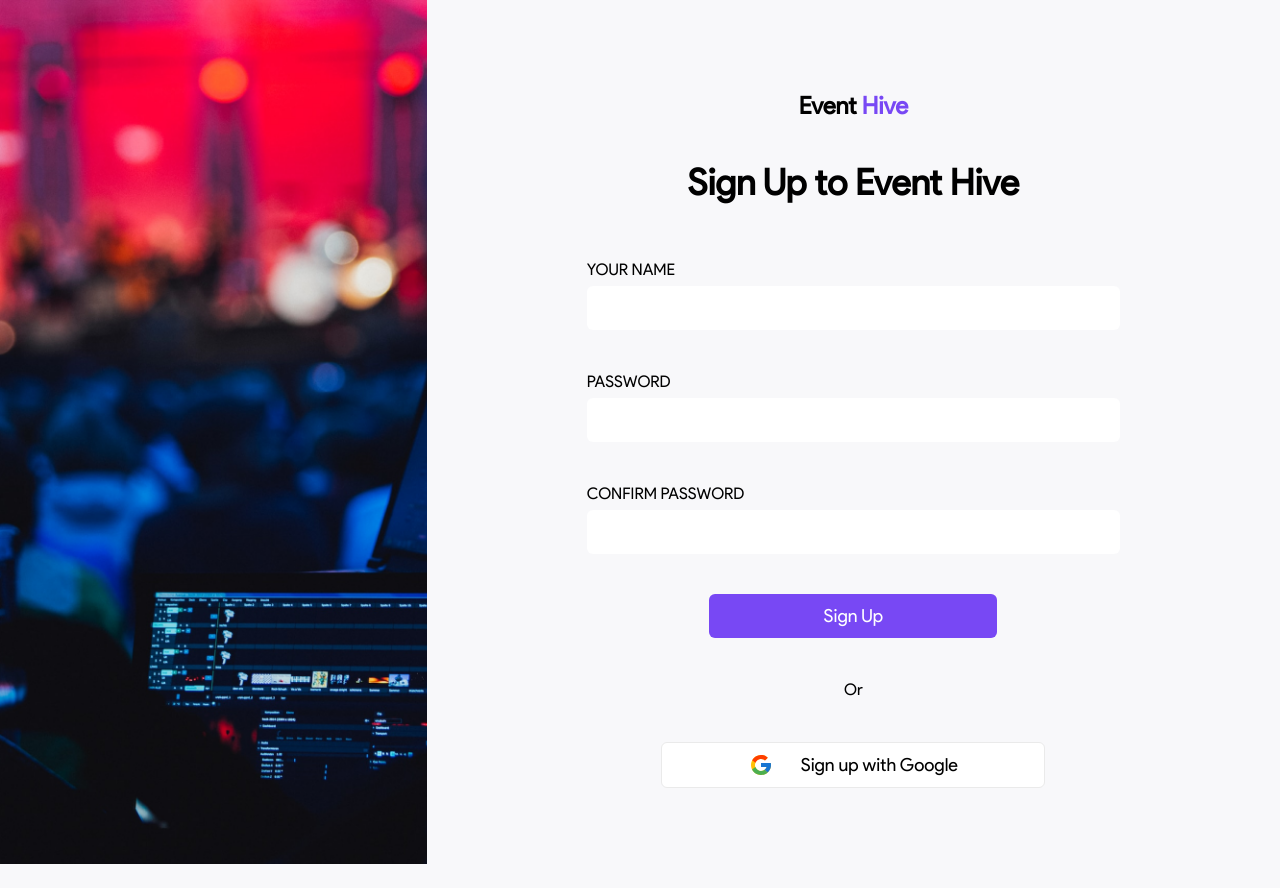
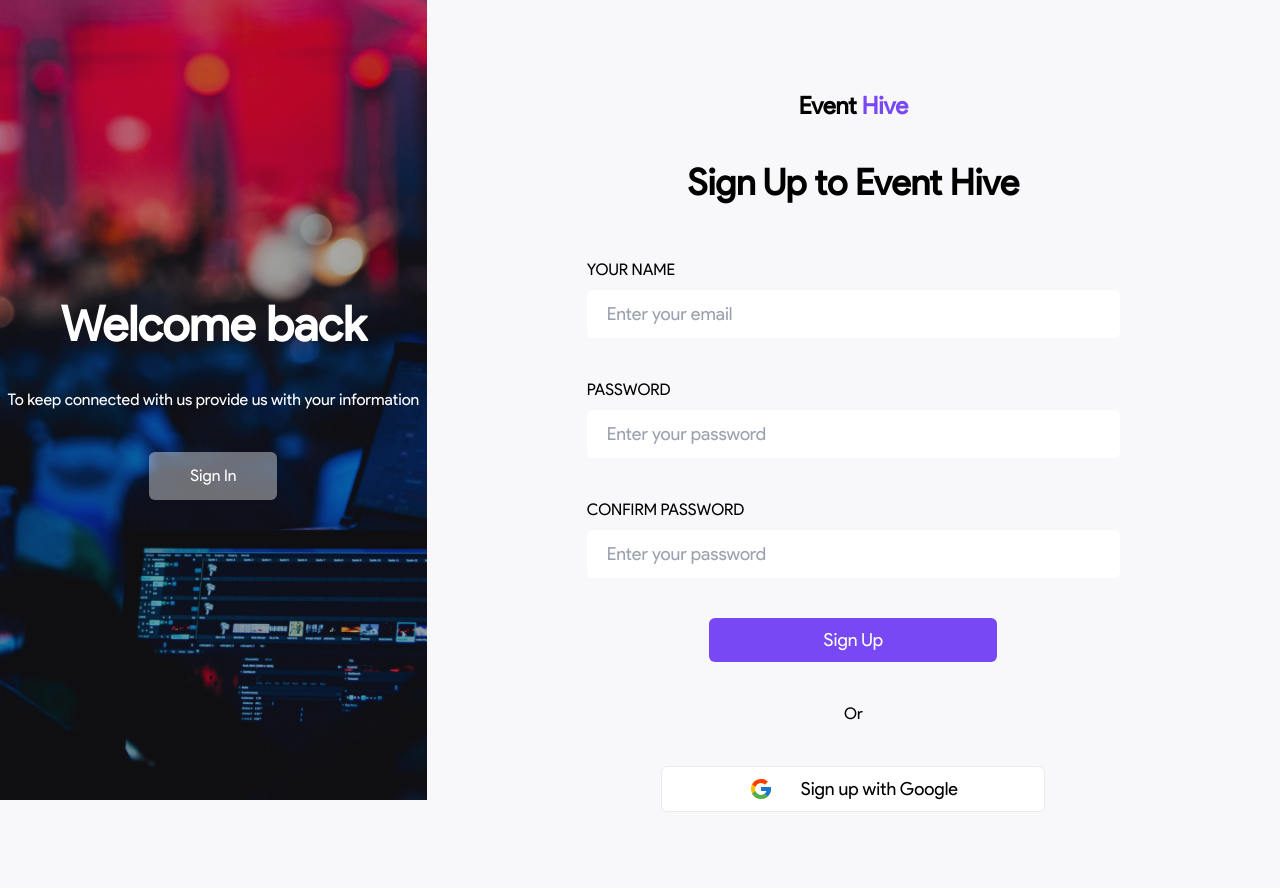
Before and after one commit to PatMiracle/EventHive, a React (Vite) app: page /signup in a window 1280 px wide. Before the commit the page ends 864 px from the top, so only its background shows below. Built offline with nearby package versions, Linux system fonts and the light colour scheme.

Commit message:
worked on login and sign up pages

```diff
--- a/src/pages/Login.jsx
+++ b/src/pages/Login.jsx
@@ -1,7 +1,100 @@
-import React from 'react'
+import React, { useRef, useState } from 'react'
+import Logo from '../components/Logo'
+import { FcGoogle } from 'react-icons/fc'
+import { Link } from 'react-router-dom'
+
+const email_regex = /^\w+([\\.-]?\w+)*@\w+([\\.-]?\w+)*(\.\w{2,3})+$/
 
 const Login = () => {
-  return <div>Login</div>
+  const [email, setEmail] = useState('')
+  const [pswd, setPswd] = useState('')
+
+  const emailRef = useRef(null)
+  const pswdRef = useRef(null)
+
+  const validateInputs = () => {
+    if (!email_regex.test(email)) {
+      emailRef.current.focus()
+      return false
+    } else if (pswd.length < 8) {
+      pswdRef.current.focus()
+      return false
+    } else {
+      return true
+    }
+  }
+
+  const handleSubmit = (e) => {
+    e.preventDefault()
+    validateInputs()
+  }
+
+  return (
+    <div>
+      <main className="px-40 absolute w-2/3 pt-[7%] pb-5 inline-block">
+        <div className="text-center">
+          <Logo size="text-2xl" />
+          <h2 className="text-4xl font-bold mt-10">Sign In to Event Hive</h2>
+        </div>
+        <form onSubmit={handleSubmit} className="flex flex-col gap-10 py-14">
+          {/* email */}
+          <div>
+            <label className="block" htmlFor="name">
+              YOUR EMAIL
+            </label>
+            <input
+              type="text"
+              id="name"
+              autoComplete="off"
+              onChange={(e) => setName(e.target.value)}
+              className="w-full px-5 py-[10px] mt-2 rounded-md text-lg"
+              placeholder="Enter your mail"
+              ref={emailRef}
+            />
+          </div>
+          {/* password */}
+          <div>
+            <div className="flex justify-between">
+              <label htmlFor="password">PASSWORD</label>
+              <Link className="text-grey600">Forgot Password?</Link>
+            </div>
+
+            <input
+              type="password"
+              id="password"
+              onChange={(e) => setPswd(e.target.value)}
+              className="w-full px-5 py-[10px] mt-2 rounded-md text-lg"
+              placeholder="Enter your password"
+              ref={pswdRef}
+            />
+          </div>
+          {/* buttons */}
+          <button className="rounded-md text-white text-lg bg-primary w-72 mx-auto text-center py-2">
+            Sign In
+          </button>
+          <span className="mx-auto">Or</span>
+          <button
+            type="button"
+            className="bg-white w-96 mx-auto flex items-center justify-center gap-7 text-lg rounded-md border border-solid border-[#eaeaea] py-2"
+          >
+            <FcGoogle size={24} /> Sign up with Google
+          </button>
+        </form>
+      </main>
+      <div className="h-screen fixed top-0 right-0 w-1/3 before:absolute before:h-full before:w-full before:-z-20 before:bg-[url(/loginbanner.png)] before:bg-no-repeat before:bg-cover after:absolute after:bg-[url(/overlay.png)] after:top-0 after:left-0 after:h-full after:w-full after:-z-10 bg-cover flex justify-center items-center">
+        <div className="flex flex-col gap-10 text-white text-center">
+          <h2 className="font-bold text-5xl">Hello Friend</h2>
+          <p>To keep connected with us provide us with your information</p>
+          <Link
+            to="/signup"
+            className="bg-[#ffffff66] w-32 mx-auto py-3 rounded-md"
+          >
+            Sign Up
+          </Link>
+        </div>
+      </div>
+    </div>
+  )
 }
 
 export default Login
--- a/src/pages/SignUp.jsx
+++ b/src/pages/SignUp.jsx
@@ -1,6 +1,8 @@
 import React, { useRef, useState } from 'react'
 import Logo from '../components/Logo'
 import { FcGoogle } from 'react-icons/fc'
+import { Link } from 'react-router-dom'
+
 const SignUp = () => {
   const [name, setName] = useState('')
   const [pswd, setpswd] = useState('')
@@ -28,15 +30,23 @@
   const handleSubmit = (e) => {
     e.preventDefault()
     validateInputs()
-    if (validateInputs) {
-      console.log('hii')
-    }
   }
 
   return (
-    <div className="flex">
-      <div className="min-h-screen w-1/3 bg-[url(/signupbanner.png)] bg-cover"></div>
-      <main className="px-40 w-2/3 pt-[7%] pb-5">
+    <div>
+      <div className="h-screen fixed top-0 left-0 w-1/3 before:absolute before:h-full before:w-full before:-z-20 before:bg-[url(/signupbanner.png)] before:bg-no-repeat before:bg-cover after:absolute after:bg-[url(/overlay.png)] after:top-0 after:left-0 after:h-full after:w-full after:-z-10 bg-cover flex justify-center items-center">
+        <div className="flex flex-col gap-10 text-white text-center">
+          <h2 className="font-bold text-5xl">Welcome back</h2>
+          <p>To keep connected with us provide us with your information </p>
+          <Link
+            to="/login"
+            className="bg-[#ffffff66] w-32 mx-auto py-3 rounded-md"
+          >
+            Sign In
+          </Link>
+        </div>
+      </div>
+      <main className="px-40 absolute left-1/3 w-2/3 pt-[7%] pb-5 inline-block">
         <div className="text-center">
           <Logo size="text-2xl" />
           <h2 className="text-4xl font-bold mt-10">Sign Up to Event Hive</h2>
@@ -52,7 +62,8 @@
               id="name"
               autoComplete="off"
               onChange={(e) => setName(e.target.value)}
-              className="w-full p-[10px] mt-1 rounded-md"
+              className="w-full px-5 py-[10px] mt-2 rounded-md text-lg"
+              placeholder="Enter your email"
               ref={nameRef}
             />
           </div>
@@ -65,7 +76,8 @@
               type="password"
               id="password"
               onChange={(e) => setpswd(e.target.value)}
-              className="w-full p-[10px] mt-1 rounded-md"
+              className="w-full px-5 py-[10px] mt-2 rounded-md text-lg"
+              placeholder="Enter your password"
               ref={pswdRef}
             />
           </div>
@@ -78,7 +90,8 @@
               type="password"
               id="confirm"
               onChange={(e) => setConfirmPswd(e.target.value)}
-              className="w-full p-[10px] mt-1 rounded-md"
+              className="w-full px-5 py-[10px] mt-2 rounded-md text-lg"
+              placeholder="Enter your password"
               ref={confirmPswdRef}
             />
           </div>
```
